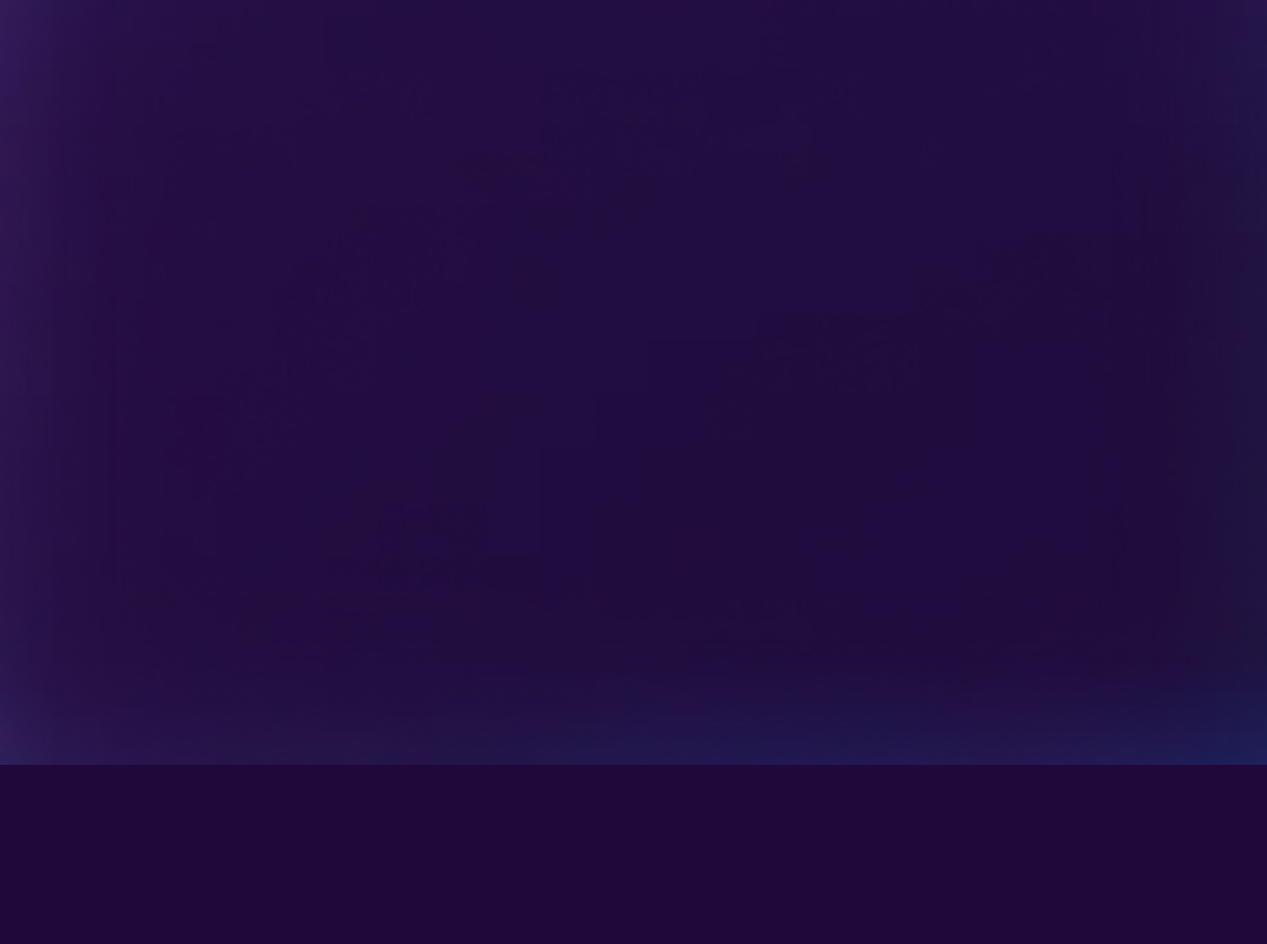
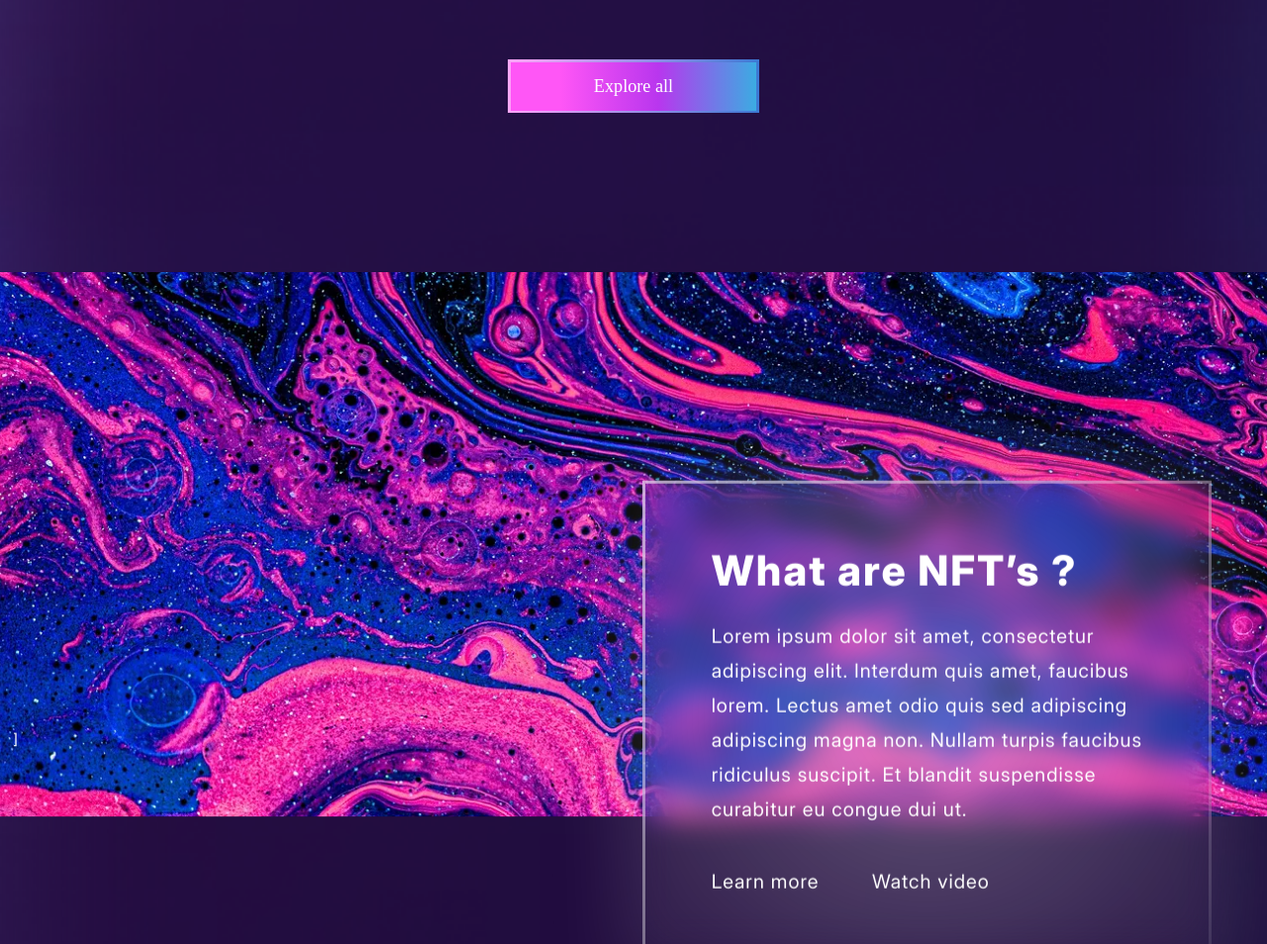
Before and after one commit to Alrenado/OceanNFT, a plain HTML site: page index.html in a window 1280 px wide. Shown: the part 4701-5655 px from the top of the page at 99% size. Before the commit the page ends 5474 px from the top, so only its background shows below. Drawn offline with nearby package versions, Linux system fonts and the light colour scheme; a web font is replaced by a local one.

Commit message:
feat: info

```diff
--- a/css/style.css
+++ b/css/style.css
@@ -1378,7 +1378,7 @@ section{
 
 .slide__button-text{
     font-family: Rajdhani-SemiBold-woff, serif;
-    font-size: clamp(0.8rem, 1rem, 1.5rem);
+    font-size: clamp(0.7rem, 1.3rem, 2.5rem);
 }
 
 .slide__button-ico{
@@ -1621,15 +1621,14 @@ section{
     }
 }
 
-.slide__button-text{
-    font-family: Rajdhani-SemiBold-woff, serif;
-    font-size: clamp(0.7rem, 1.3rem, 2.5rem);
-}
-
 /*sellers*/
 
 .sellers{
     padding-top: 11.7rem;
+    display: flex;
+    flex-direction: column;
+    justify-content: center;
+    align-items: center;
 }
 
 .sellers__title{
@@ -1743,8 +1742,13 @@ section{
 }
 
 .swiper-sellers {
+    width: 100%;
     margin-top: 4rem;
     height: calc((120px * 4) + (30px * 3)) !important;
+}
+
+.wrapper__sellers{
+    justify-content: center;
 }
 
 .slide__sellers{
@@ -1854,6 +1858,134 @@ section{
     border-radius: 200px;
 }
 
+.sellers__button-container{
+    display: flex;
+    width: fit-content;
+    margin-top: 6.2rem;
+}
+
+@media (max-width: 1024px){
+    .sellers__button-container{
+        display: none;
+        align-items: center;
+        justify-content: center;
+    }
+}
+
+.sellers__button{
+    padding: 1rem 6rem;
+}
+
+.sellers__button-text{
+    font-family: Rajdhani-SemiBold-woff, serif;
+    font-size: clamp(0.7rem, 1.3rem, 2.5rem);
+}
+
+/*info*/
+
+.info{
+    margin-top: 11.5rem;
+    max-width: 100%;
+
+    display: flex;
+    align-items: end;
+    justify-content: center;
+
+    overflow: unset;
+}
+
+.info__bg{
+    height: 39.3rem;
+    position: absolute;
+    inset: 0;
+    z-index: -1;
+    overflow: hidden;
+    width: 100%;
+    min-height: 100%;
+}
+
+.info__bg-img{
+    width: 100%;
+    height: 100%;
+    pointer-events: none;
+    object-fit: cover;
+    object-position: center;
+}
+
+.info__wrapper{
+    max-width: 99rem;
+    width: 100%;
+
+    display: flex;
+    justify-content: flex-end;
+}
+
+@media (max-width: 1440px) {
+    .info__wrapper {
+        padding-left: 1rem;
+        padding-right: 1rem;
+    }
+}
+
+@media (max-width: 1024px) {
+    .info__wrapper {
+        justify-content: center;
+    }
+}
+
+
+.info__container{
+    transform: translateY(44%);
+    margin-right: 2rem;
+
+    width: fit-content;
+    padding: 5rem 5rem 4rem 5rem;
+    display: flex;
+    flex-direction: column;
+    gap: 2rem;
+}
+
+@media (max-width: 1024px) {
+    .info__container{
+        margin-right: 0;
+    }
+}
+
+.info__links{
+    padding-top: 0.7rem;
+
+    display: flex;
+    gap: 1rem;
+}
+
+.info__title{
+    font-family: Inter-ExtraBold-woff, serif;
+    font-size: clamp(2rem, 3rem, 3.5rem);
+    letter-spacing: 0.14rem;
+}
+
+.info__text{
+    font-family: Inter-Regular-woff, serif;
+    font-size: clamp(0.7rem, 1.4rem, 5rem);
+    line-height: 2.5rem;
+    letter-spacing: 0.07rem;
+}
+
+.info__links{
+    display: flex;
+    gap: 2.4rem;
+
+    font-family: Inter-Regular-woff, serif;
+    font-size: clamp(0.7rem, 1.4rem, 5rem);
+    line-height: 2.5rem;
+    letter-spacing: 0.07rem;
+}
+
+.info__ico {
+    max-width: 1rem;
+    max-height: 1rem;
+}
+
 .test{
     padding-top: 100vh;
 }
--- a/index.html
+++ b/index.html
@@ -1871,7 +1871,45 @@
             </svg>
         </button>
     </div>
-
+    <div class="sellers__button-container button-container">
+        <button class="sellers__button button">
+            <span class="sellers__button-text">Explore all</span>
+        </button>
+    </div>
+
+</section>
+
+<section class="info">
+    <picture class="info__bg">
+        <source srcset="img/webp/info-bg.webp"
+                type="image/webp">
+
+        <img class="info__bg-img"
+             src="img/png/info-bg.png"
+             alt="info__bg-img">
+    </picture>]
+    <div class="info__wrapper">
+        <div class="info__container card">
+            <span class="info__title">What are NFT’s ?</span>
+            <span class="info__text">
+            Lorem ipsum dolor sit amet, consectetur <br>
+            adipiscing elit. Interdum quis amet, faucibus <br>
+            lorem. Lectus amet odio quis sed adipiscing <br>
+            adipiscing magna non. Nullam turpis faucibus <br>
+            ridiculus suscipit. Et blandit suspendisse <br>
+            curabitur eu congue dui ut. <br>
+        </span>
+            <div class="info__links">
+                <a class="info__main">Learn more</a>
+                <div class="info__sub-container">
+                    <svg class="info__ico">
+                        <use xlink:href="img/svg/sprite.svg#play"></use>
+                    </svg>
+                    <a class="info__sub">Watch video</a>
+                </div>
+            </div>
+        </div>
+    </div>
 </section>
 
 <div class="test"></div>
--- a/js/form.js
+++ b/js/form.js
@@ -98,10 +98,10 @@ document.addEventListener("DOMContentLoaded", function () {
                     slidesPerView: 3
                 }
             },
-            // autoplay: {
-            //     delay: 1500,
-            //     disableOnInteraction: false,
-            // },
+            autoplay: {
+                delay: 1500,
+                disableOnInteraction: false,
+            },
             loop: true,
             mousewheel: true
         });
@@ -164,7 +164,11 @@ document.addEventListener("DOMContentLoaded", function () {
                 }
             },
 
-            loop: true,
+            autoplay: {
+                delay: 1500,
+                disableOnInteraction: false,
+            },
+            // loop: true,
 
             mousewheel: true,
         });
```
Also changed, not shown: img/svg/sprite.svg, img/webp/info-bg.webp (added), 1 other file.
